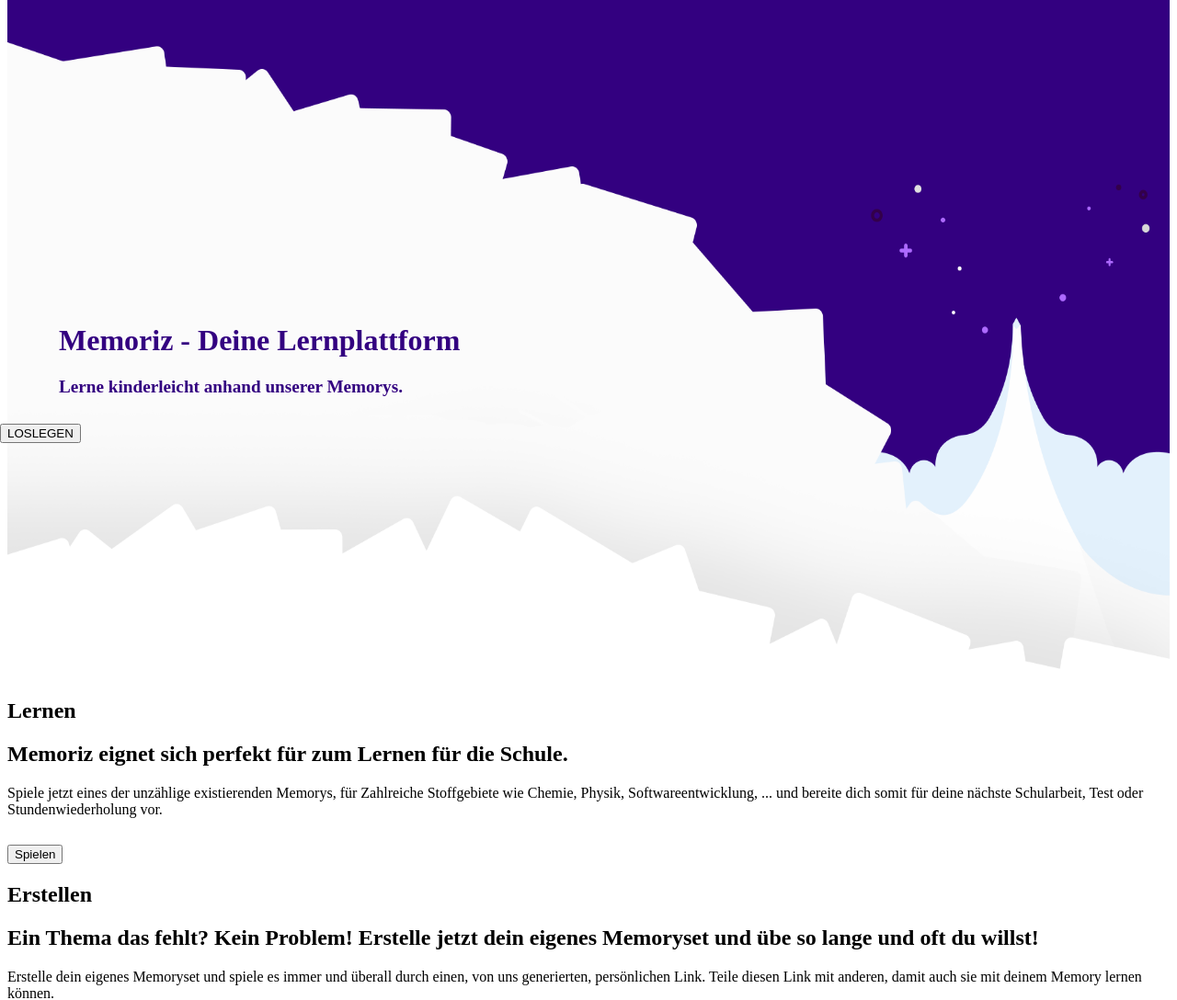
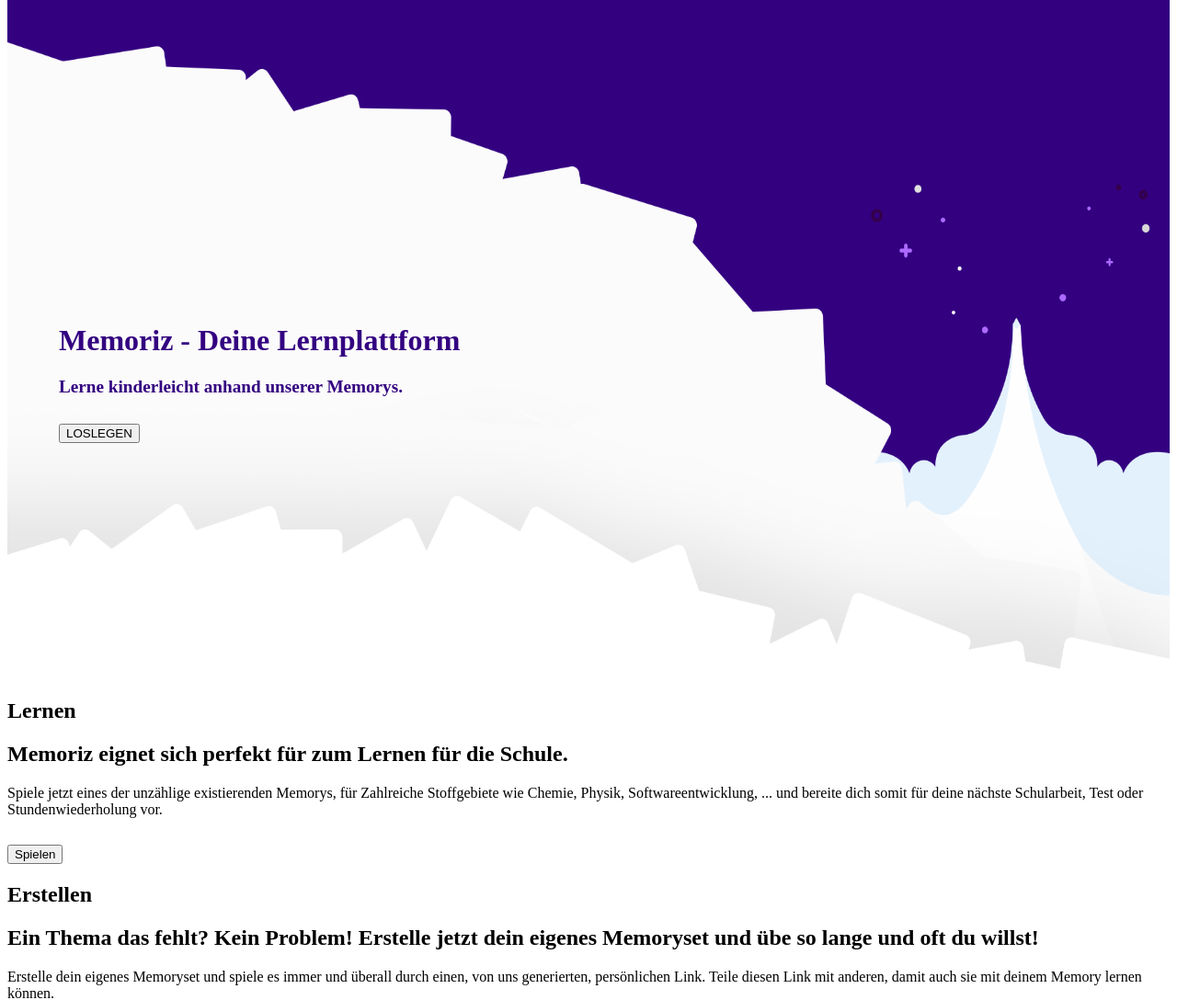
Before and after one commit to KamilKrr/Memoriz, a PHP site: page /app/views/homepage/index.php in a window 1280 px wide. Shown: the top 1088 px of the page at 92% size. Run offline with PHP 8.4, Linux system fonts and the light colour scheme.

Commit message:
Bugfixing

```diff
--- a/public/css/landingpage.css
+++ b/public/css/landingpage.css
@@ -77,6 +77,10 @@
   font-size: 1.5vw;
 }
 
+#loslegen{
+  margin-left: 5vw;
+}
+
 a.navbar-item.is-active {
   background-color: rgba(0, 0, 0, 0);
 }
--- a/public/js/landingpage.js
+++ b/public/js/landingpage.js
@@ -27,6 +27,8 @@ function getViewport(){
         document.getElementById("loslegen").classList.toggle("is-white");
 
         currentVP = intViewportWidth;
+    }else if(intViewportWidth < 768){
+        isMobile = true;
     }
 }
 
@@ -103,5 +105,6 @@ var rocket = (x) => {
 
 document.addEventListener("DOMContentLoaded", function(event){
     colorChange();
+    getViewport();
     resizeHeading();
 });
```
Also changed, not shown: app/views/homepage/index.php (+4 -4 lines).
